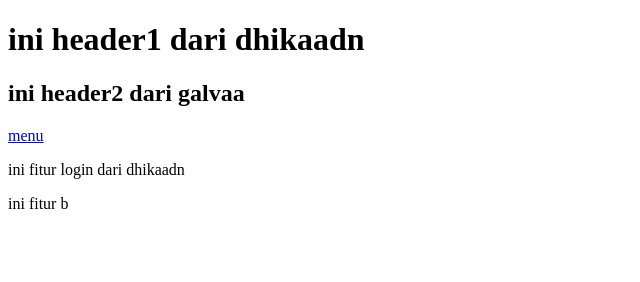
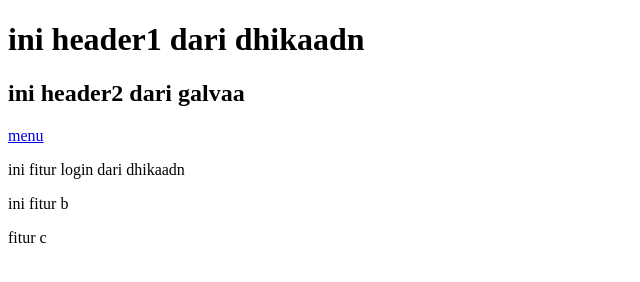
Before and after one commit to Dhikaadn/tes-collab, a plain HTML site: page index.html in a window 1280 px wide. Shown: the full height of the page, 0-640 px from the left. Drawn offline with Linux system fonts and the light colour scheme.

Commit message:
add the fitur c

```diff
--- a/index.html
+++ b/index.html
@@ -12,5 +12,6 @@
     <a href="#">menu</a>
     <p>ini fitur login dari dhikaadn</p>
     <p>ini fitur b</p>
+    <p>fitur c</p>
 </body>
 </html>
```
